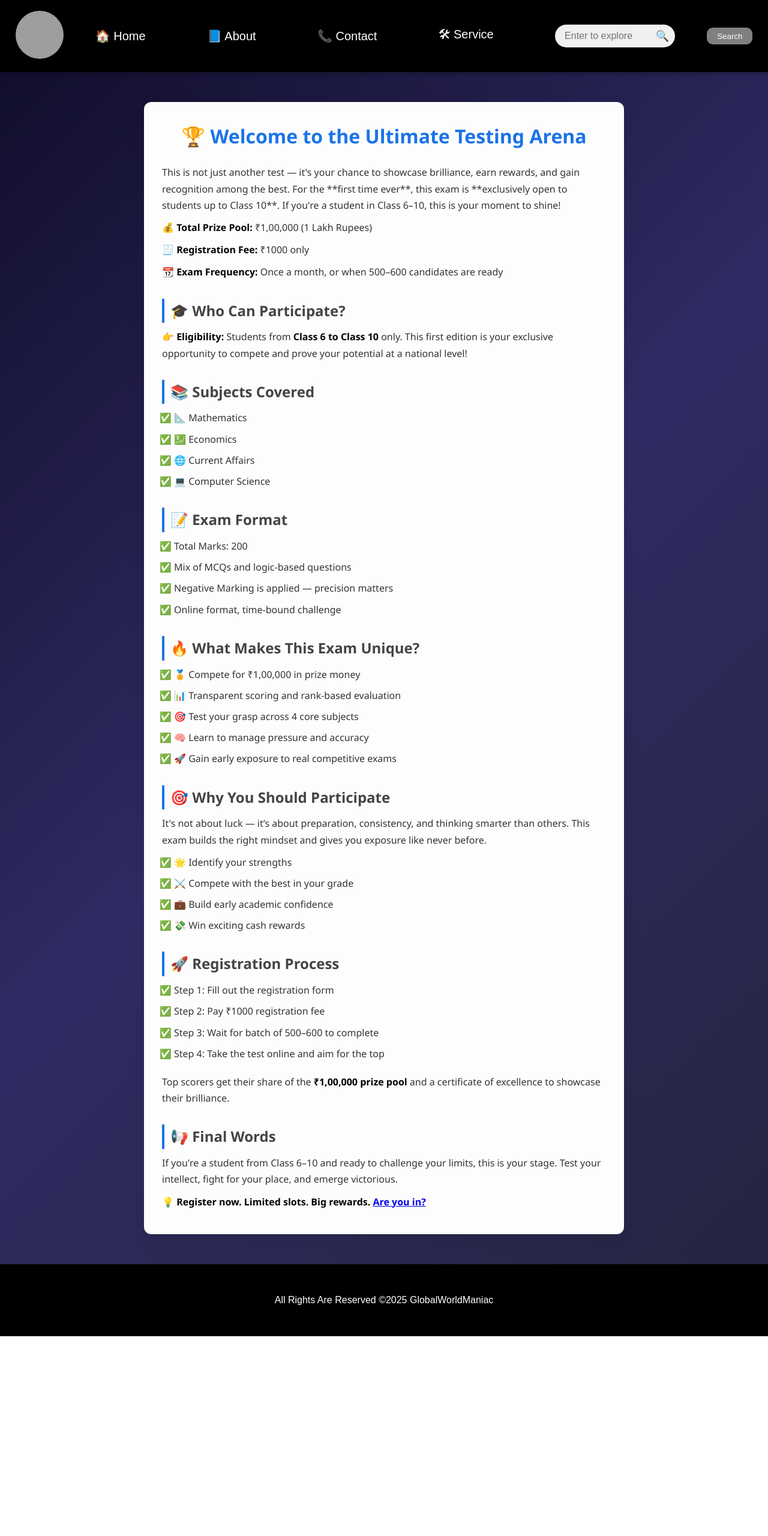
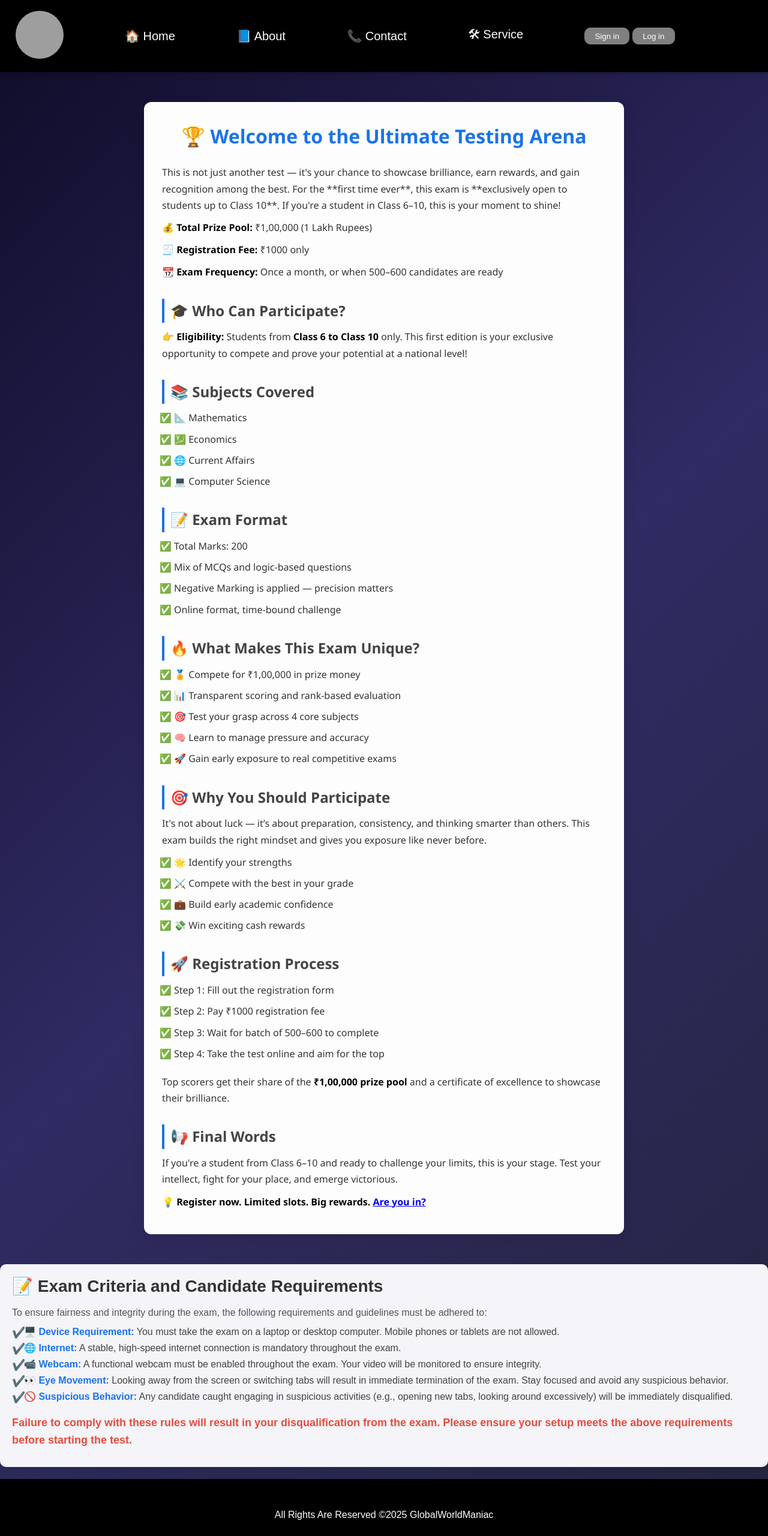
Before and after one commit to kenkanaide/GlobalWorldManiac, a website: page About.html in a window 1280 px wide. Shown: the whole page at 60% size. Before the commit the page ends 2227 px from the top, so only its background shows below. Drawn offline with Linux system fonts and the light colour scheme; grey boxes are pictures that could not be loaded; a web font is replaced by a local one.

Commit message:
Add files via upload

```diff
--- a/About.html
+++ b/About.html
@@ -16,21 +16,23 @@
 <body>
     <header>
         <nav>
-            <div class="logo">
-                <a href="index.html"><img src="ChatGPT Image May 9, 2025, 10_01_49 AM.png" alt="GlobalWorldManiac Logo"></a>
-            </div>
             <ul class="nav-links">
-                <li><a href="index.html">🏠 Home</a></li>
+              <a href="index.html"><img src="ChatGPT Image May 9, 2025, 10_01_49 AM.png" alt="GlobalWorldManiac Logo"></a>
+                <li><a href="Home.html">🏠 Home</a></li>
                 <li><a href="About.html">📘 About</a></li>
                 <li><a href="Contact.html">📞 Contact</a></li>
                 <li><a href="Service.html">🛠 Service</a></li>
-                 <div class="search">
-                <input type="text" placeholder="Enter to explore">
+                       <div class="button-group">
+        <button class="btn">Sign in</button>
+        <button class="btn">Log in</button>
             </ul>
 
-                <button class="btn">Search</button>
-            </div>
-        </nav>
+</div>
+
+             </nav>
+
+
+
     </header>
 
     <main>
@@ -93,6 +95,21 @@
 
             <p><strong>💡 Register now. Limited slots. Big rewards. <a href="registration.html">Are you in?</a></strong></p>
         </section>
+        <section class="exam-criteria">
+          <h2>📝 Exam Criteria and Candidate Requirements</h2>
+          <p>To ensure fairness and integrity during the exam, the following requirements and guidelines must be adhered to:</p>
+
+          <ul>
+              <li><strong>🖥️ Device Requirement:</strong> You must take the exam on a laptop or desktop computer. Mobile phones or tablets are not allowed.</li>
+              <li><strong>🌐 Internet:</strong> A stable, high-speed internet connection is mandatory throughout the exam.</li>
+              <li><strong>📹 Webcam:</strong> A functional webcam must be enabled throughout the exam. Your video will be monitored to ensure integrity.</li>
+              <li><strong>👀 Eye Movement:</strong> Looking away from the screen or switching tabs will result in immediate termination of the exam. Stay focused and avoid any suspicious behavior.</li>
+              <li><strong>🚫 Suspicious Behavior:</strong> Any candidate caught engaging in suspicious activities (e.g., opening new tabs, looking around excessively) will be immediately disqualified.</li>
+          </ul>
+
+          <p><strong>Failure to comply with these rules will result in your disqualification from the exam. Please ensure your setup meets the above requirements before starting the test.</strong></p>
+      </section>
+
     </main>
 
     <footer>
--- a/about.css
+++ b/about.css
@@ -58,3 +58,58 @@
       font-size: 1.2rem;
     }
   }
+  .exam-criteria {
+    background-color: #f4f4f9;
+    padding: 20px;
+    margin: 20px 0;
+    border-radius: 10px;
+    box-shadow: 0 2px 8px rgba(0, 0, 0, 0.1);
+}
+
+.exam-criteria h2 {
+    font-family: 'Sour Gummy', sans-serif;
+    font-size: 28px;
+    color: #333;
+    margin-bottom: 15px;
+}
+
+.exam-criteria p {
+    font-size: 16px;
+    color: #555;
+    line-height: 1.6;
+    margin-bottom: 10px;
+}
+
+.exam-criteria ul {
+    list-style: none;
+    padding-left: 0;
+}
+
+.exam-criteria ul li {
+    font-size: 16px;
+    color: #444;
+    margin-bottom: 8px;
+    padding-left: 20px;
+    position: relative;
+}
+
+.exam-criteria ul li::before {
+    content: "✔️";
+    position: absolute;
+    left: 0;
+    font-size: 18px;
+    color: #1a73e8;
+}
+
+.exam-criteria ul li strong {
+    color: #1a73e8;
+    font-weight: 600;
+}
+
+.exam-criteria p strong {
+    color: #e74c3c;
+    font-weight: 600;
+    font-size: 18px;
+    display: block;
+    margin-top: 20px;
+}
--- a/heading.css
+++ b/heading.css
@@ -99,7 +99,12 @@ footer p:hover {
   border-radius: 10px;
   cursor: pointer;
   transition: background-color 0.3s ease, color 0.3s ease;
+
+}.button-group {
+  display: flex;
+  gap: 5px; /* Adjust this for spacing */
 }
+
 
 .btn:hover {
   color: aqua;
```
Also changed, not shown: Contact.html (+16 -17 lines), Home.html (+16 -17 lines), Service.html (+16 -13 lines), index.html (+9 -12 lines), package.json (added, +18 -0 lines), registration.html (+9 -2 lines), registration.js (+42 -62 lines), 1 other file.
